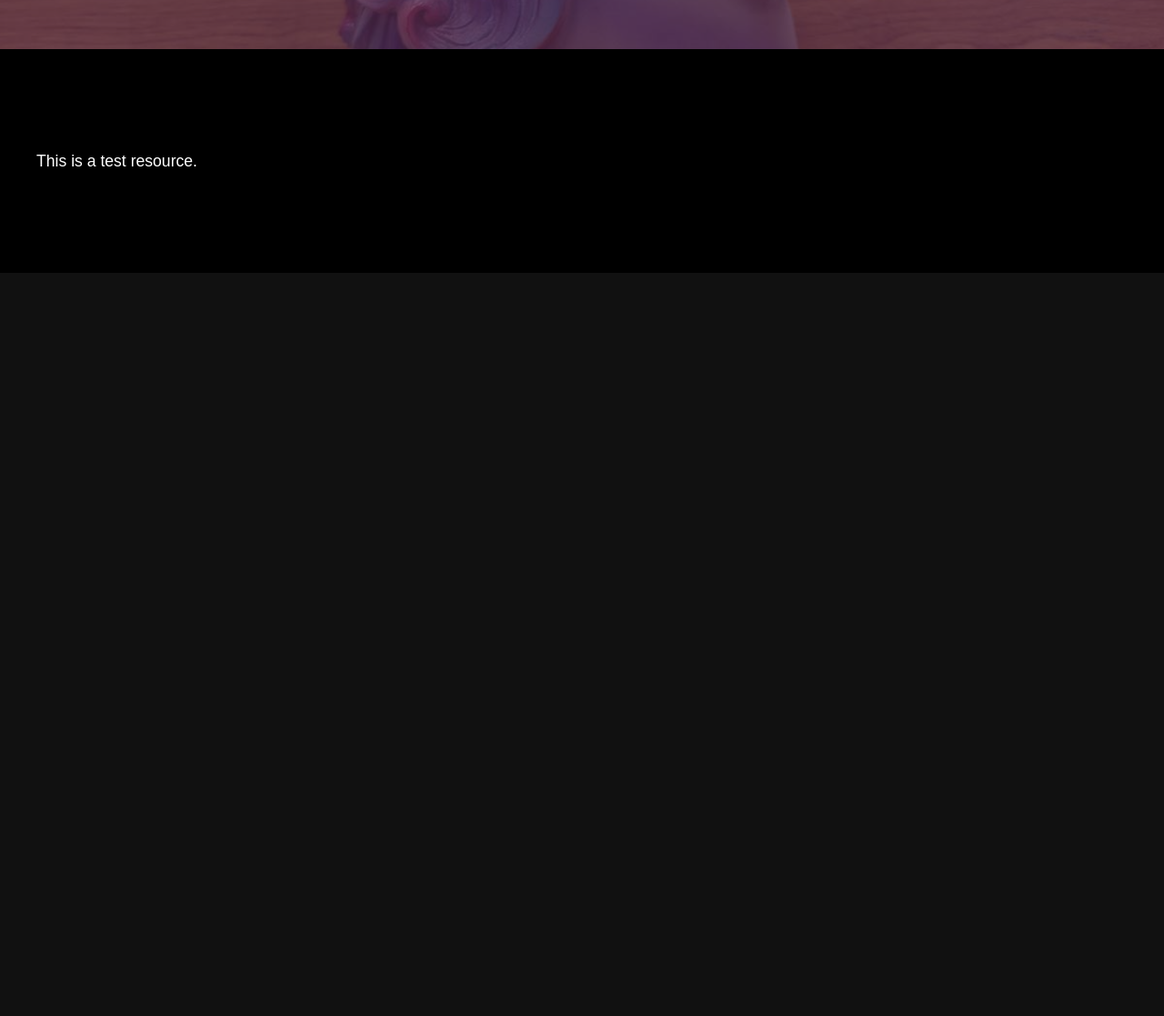
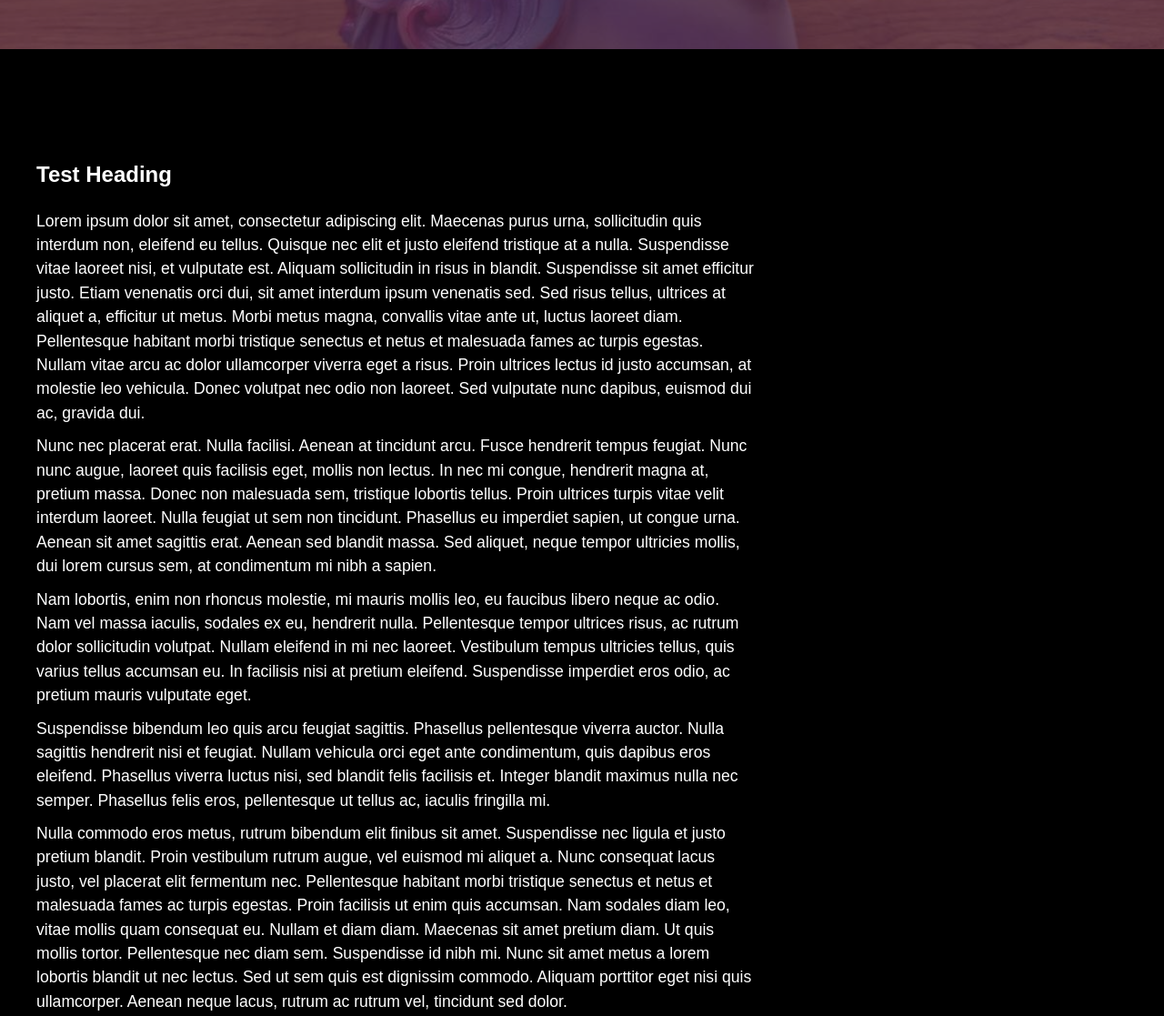
Before and after one commit to jessicargleason/bimke, an Astro site: page /resources/example.md in a window 1280 px wide. Shown: the part 568-1685 px from the top of the page at 91% size. Before the commit the page ends 868 px from the top, so only its background shows below. Built offline with nearby package versions, Linux system fonts and the light colour scheme; Astro itself is replaced by a stand-in of ours; a web font is replaced by a local one.

Commit message:
Add resources to navigation and fix missing body in resources config

```diff
--- a/public/admin/config.yml
+++ b/public/admin/config.yml
@@ -65,3 +65,4 @@ collections:
           - { label: "Tea Party", value: "tea-party.jpg" }
           - { label: "Unicorn", value: "unicorn.jpg" }
           - { label: "City Hall", value: "zeidler.jpg" }
+      - { label: "Body", name: "body", widget: "markdown" }
--- a/public/styles/styles.css
+++ b/public/styles/styles.css
@@ -254,6 +254,7 @@ nav ul a:visited {
         border-width: 1px;
         border-style: solid;
         font-size: 1.2rem;
+        flex-shrink: 0;
     }
 
     nav ul a {
--- a/src/components/Navigation.astro
+++ b/src/components/Navigation.astro
@@ -13,6 +13,7 @@ const { page } = Astro.props;
             <li><a href="/#events">Events</a></li>
             <li class={page === "bookclub" && "active"}><a href="/bookclub">Book Club</a></li>
             <li class={page === "news" && "active"}><a href="/in-the-news">In the News</a></li>
+            <li class={page === "resources" && "active"}><a href="/resources">Resources</a></li>
         </ul>
     </nav>
 </div>
--- a/src/content/resources/example.md
+++ b/src/content/resources/example.md
@@ -9,4 +9,14 @@ image: {
 }
 ---
 
-This is a test resource.
+## Test Heading
+
+Lorem ipsum dolor sit amet, consectetur adipiscing elit. Maecenas purus urna, sollicitudin quis interdum non, eleifend eu tellus. Quisque nec elit et justo eleifend tristique at a nulla. Suspendisse vitae laoreet nisi, et vulputate est. Aliquam sollicitudin in risus in blandit. Suspendisse sit amet efficitur justo. Etiam venenatis orci dui, sit amet interdum ipsum venenatis sed. Sed risus tellus, ultrices at aliquet a, efficitur ut metus. Morbi metus magna, convallis vitae ante ut, luctus laoreet diam. Pellentesque habitant morbi tristique senectus et netus et malesuada fames ac turpis egestas. Nullam vitae arcu ac dolor ullamcorper viverra eget a risus. Proin ultrices lectus id justo accumsan, at molestie leo vehicula. Donec volutpat nec odio non laoreet. Sed vulputate nunc dapibus, euismod dui ac, gravida dui.
+
+Nunc nec placerat erat. Nulla facilisi. Aenean at tincidunt arcu. Fusce hendrerit tempus feugiat. Nunc nunc augue, laoreet quis facilisis eget, mollis non lectus. In nec mi congue, hendrerit magna at, pretium massa. Donec non malesuada sem, tristique lobortis tellus. Proin ultrices turpis vitae velit interdum laoreet. Nulla feugiat ut sem non tincidunt. Phasellus eu imperdiet sapien, ut congue urna. Aenean sit amet sagittis erat. Aenean sed blandit massa. Sed aliquet, neque tempor ultricies mollis, dui lorem cursus sem, at condimentum mi nibh a sapien.
+
+Nam lobortis, enim non rhoncus molestie, mi mauris mollis leo, eu faucibus libero neque ac odio. Nam vel massa iaculis, sodales ex eu, hendrerit nulla. Pellentesque tempor ultrices risus, ac rutrum dolor sollicitudin volutpat. Nullam eleifend in mi nec laoreet. Vestibulum tempus ultricies tellus, quis varius tellus accumsan eu. In facilisis nisi at pretium eleifend. Suspendisse imperdiet eros odio, ac pretium mauris vulputate eget.
+
+Suspendisse bibendum leo quis arcu feugiat sagittis. Phasellus pellentesque viverra auctor. Nulla sagittis hendrerit nisi et feugiat. Nullam vehicula orci eget ante condimentum, quis dapibus eros eleifend. Phasellus viverra luctus nisi, sed blandit felis facilisis et. Integer blandit maximus nulla nec semper. Phasellus felis eros, pellentesque ut tellus ac, iaculis fringilla mi.
+
+Nulla commodo eros metus, rutrum bibendum elit finibus sit amet. Suspendisse nec ligula et justo pretium blandit. Proin vestibulum rutrum augue, vel euismod mi aliquet a. Nunc consequat lacus justo, vel placerat elit fermentum nec. Pellentesque habitant morbi tristique senectus et netus et malesuada fames ac turpis egestas. Proin facilisis ut enim quis accumsan. Nam sodales diam leo, vitae mollis quam consequat eu. Nullam et diam diam. Maecenas sit amet pretium diam. Ut quis mollis tortor. Pellentesque nec diam sem. Suspendisse id nibh mi. Nunc sit amet metus a lorem lobortis blandit ut nec lectus. Sed ut sem quis est dignissim commodo. Aliquam porttitor eget nisi quis ullamcorper. Aenean neque lacus, rutrum ac rutrum vel, tincidunt sed dolor.
```
